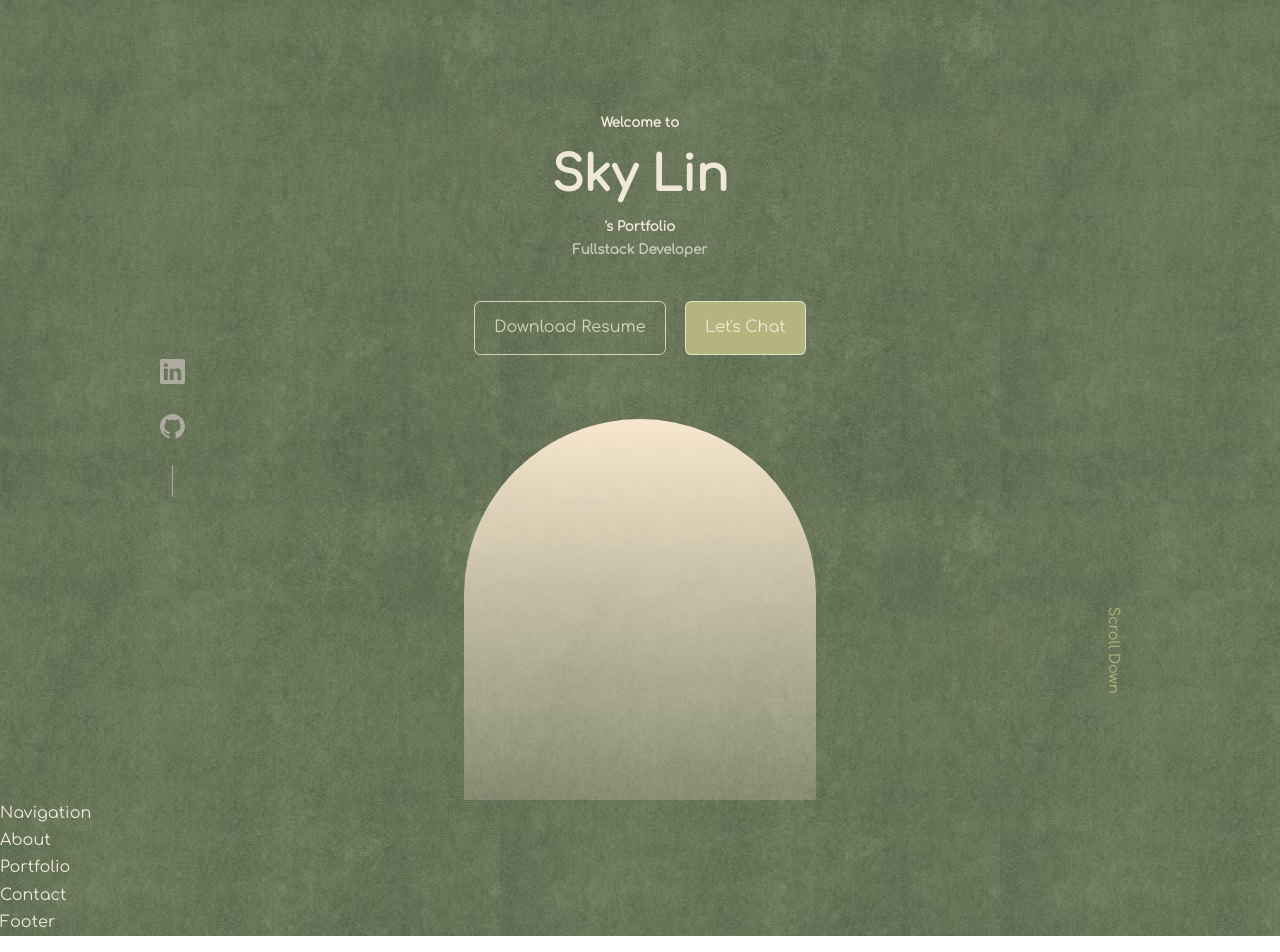
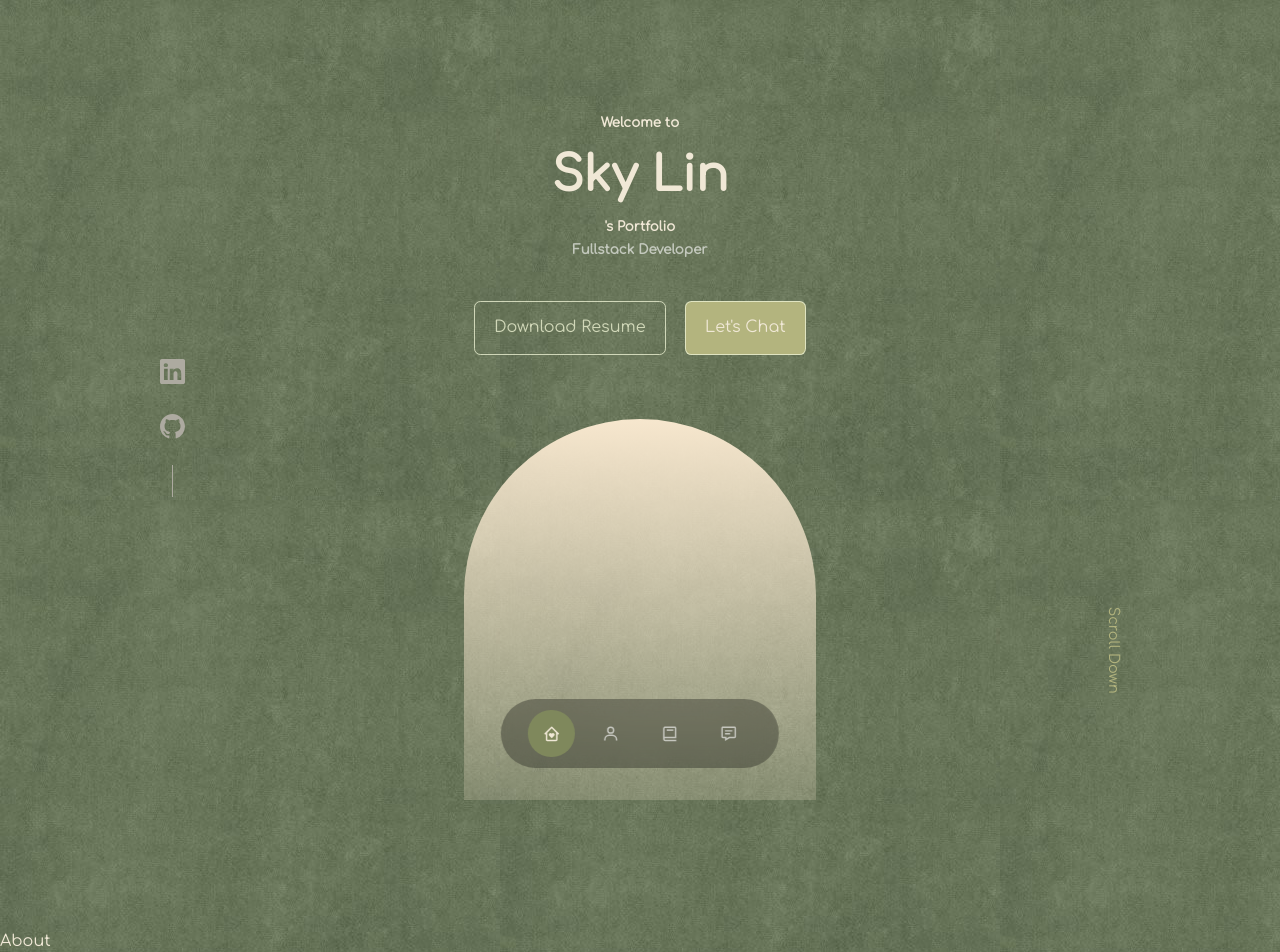
Before and after one commit to Vitamin-Ccc/my_portfolio, a React (Create React App) app: page / in a window 1280 px wide. Shown: the top 952 px of the page. Built offline with nearby package versions, Linux system fonts and the light colour scheme; a web font is replaced by a local one.

Commit message:
navigation functional, modify colors later

```diff
--- a/src/components/about/About.jsx
+++ b/src/components/about/About.jsx
@@ -2,7 +2,9 @@
 
 const About = () => {
   return (
-    <div>About</div>
+    <section id="about">
+      About
+    </section>
   )
 }
 
--- a/src/components/contact/Contact.jsx
+++ b/src/components/contact/Contact.jsx
@@ -3,7 +3,9 @@
 
 const Contact = () => {
   return (
-    <div>Contact</div>
+    <section id="contact">
+      Contact
+    </section>
   )
 }
 
--- a/src/components/nav/Navigation.jsx
+++ b/src/components/nav/Navigation.jsx
@@ -1,10 +1,41 @@
-import React from 'react'
-import "./navigation.css"
+import React, { useState } from "react";
+import "./navigation.css";
+import { BiUser, BiMessageDetail, BiBook, BiHomeHeart } from "react-icons/bi";
 
 const Navigation = () => {
+  const [activeNav, setActiveNav] = useState("#");
   return (
-    <div>Navigation</div>
-  )
-}
+    <nav>
+      <a
+        href="#"
+        onClick={() => setActiveNav("#")}
+        className={activeNav === "#" ? "active" : ""}
+      >
+        <BiHomeHeart />
+      </a>
+      <a
+        href="#about"
+        onClick={() => setActiveNav("#about")}
+        className={activeNav === "#about" ? "active" : ""}
+      >
+        <BiUser />
+      </a>
+      <a
+        href="#portfolio"
+        onClick={() => setActiveNav("#portfolio")}
+        className={activeNav === "#portfolio" ? "active" : ""}
+      >
+        <BiBook />
+      </a>
+      <a
+        href="#contact"
+        onClick={() => setActiveNav("#contact")}
+        className={activeNav === "#contact" ? "active" : ""}
+      >
+        <BiMessageDetail />
+      </a>
+    </nav>
+  );
+};
 
-export default Navigation
+export default Navigation;
--- a/src/components/nav/navigation.css
+++ b/src/components/nav/navigation.css
@@ -0,0 +1,33 @@
+nav {
+  background: rgba(0,0,0,0.3);
+  width:max-content;
+  display: block;
+  padding: 0.7rem 1.7rem;
+  z-index: 2;
+  position: fixed;
+  left: 50%;
+  transform: translateX(-50%);
+  bottom: 2rem;
+  display: flex;
+  gap: 0.8rem;
+  border-radius: 3rem;
+  backdrop-filter: blur(15px);
+}
+
+nav a{
+  background: transparent;
+  padding: 0.9rem;
+  border-radius: 50%;
+  display: flex;
+  color: var(--color-light);
+  font-size: 1.1rem;
+}
+
+nav a:hover {
+  background: rgba(0,0,0,0.3);
+}
+
+nav a.active {
+  background: var(--color-bg);
+  color: var(--color-white);
+}
--- a/src/components/portfolio/Portfolio.jsx
+++ b/src/components/portfolio/Portfolio.jsx
@@ -3,7 +3,9 @@
 
 const Portfolio = () => {
   return (
-    <div>Portfolio</div>
+    <section id="portfolio">
+      Portfolio
+    </section>
   )
 }
 
--- a/src/index.css
+++ b/src/index.css
@@ -65,6 +65,7 @@
 
 section{
   margin-top: 8rem;
+  height: 100vh;
 }
 
 section > h2, section > h5 {
```
